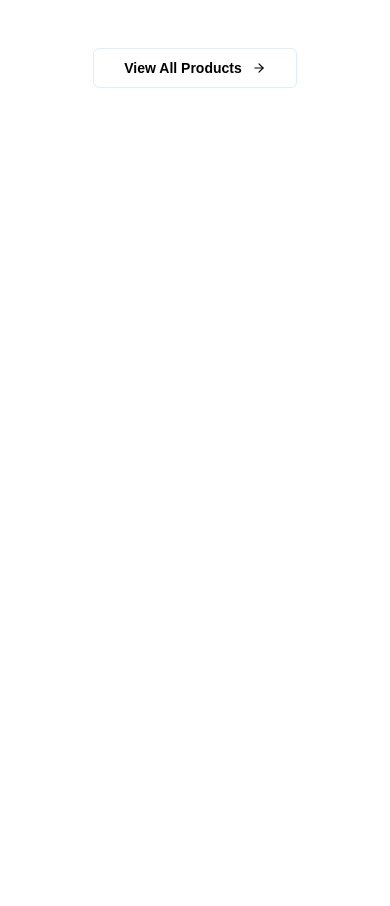
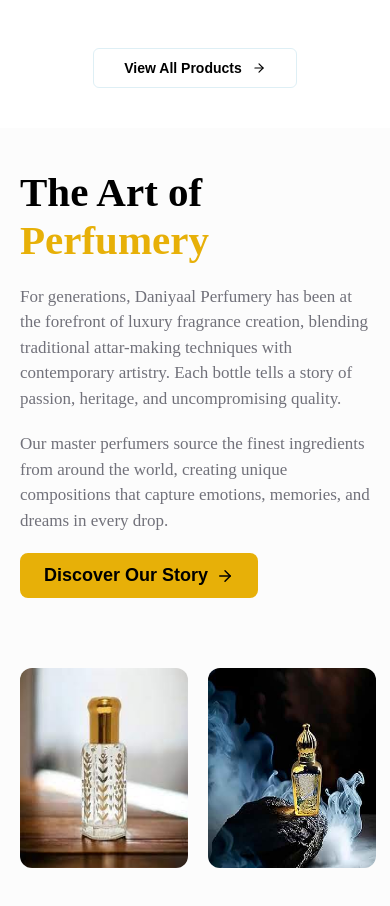
Before and after one commit to pinnateai-2025/daniyaal-ui, a React (Create React App) app: page / in a window 390 px wide. Shown: the part 2970-3876 px from the top of the page. Before the commit the page ends 3098 px from the top, so only its background shows below. Built offline with nearby package versions, Linux system fonts and the light colour scheme.

Commit message:
Added OurStory

```diff
--- /dev/null
+++ b/src/components/OurStory/OurStory.css
@@ -0,0 +1,191 @@
+.ourstory-section {
+    padding: 60px 80px;
+    background-color: #F4F4F54C;
+}
+
+[data-theme="dark"] .ourstory-section {
+    background-color: #27272A;
+}
+
+.ourstory-container {
+    display: flex;
+    justify-content: space-between;
+    gap: 50px;
+    flex-wrap: wrap;
+}
+
+.ourstory-text {
+    flex: 1;
+    min-width: 300px;
+    font-family: playfair display, serif;
+}
+
+.ourstory-title {
+    font-size: 50px;
+    font-weight: 700;
+    color: var(--text-color);
+    margin-bottom: 20px;
+}
+
+.ourstory-title span {
+    color: #e7b008;
+}
+
+.ourstory-desc {
+    font-size: 20px;
+    color: #71717A;
+    line-height: 1.5;
+    margin-bottom: 20px;
+}
+
+.ourstory-btn {
+    background-color: #e7b008;
+    color: #000;
+    font-size: 14px;
+    font-weight: 600;
+    border: none;
+    padding: 10px 20px;
+    border-radius: 8px;
+    cursor: pointer;
+    display: inline-flex;
+    align-items: center;
+    gap: 8px;
+    transition: all 0.3s ease;
+}
+
+.ourstory-icon {
+    font-size: 16px;
+    color: #000;
+}
+
+.ourstory-btn:hover .ourstory-icon {
+    transform: translateX(5px);
+}
+
+.ourstory-image {
+    display: flex;
+    gap: 20px;
+}
+
+.ourstory-image img {
+    width: 100%;
+    max-width: 300px;
+    height: 250px;
+    border-radius: 12px;
+    transition: transform 0.4s ease;
+}
+
+.ourstory-image img:hover {
+    transform: translateY(-3px);
+}
+
+.ourstory-image2 {
+    margin-top: 50px;
+}
+
+@media (max-width: 1024px) {
+    .ourstory-title {
+        font-size: 54px;
+    }
+
+    .ourstory-desc {
+        font-size: 24px;
+    }
+
+    .ourstory-btn {
+        font-size: 18px;
+        padding: 12px 24px;
+    }
+
+    .ourstory-icon {
+        font-size: 18px;
+    }
+
+    .ourstory-image img {
+        max-width: 100%;
+        height: 350px;
+    }
+
+    .ourstory-image2 {
+        margin-top: 0px;
+    }
+}
+
+@media (max-width: 800px) {
+   .ourstory-image img {
+        max-width: 50%;
+    }
+}
+
+@media (max-width: 768px) {
+    .ourstory-section {
+        padding: 40px 20px;
+    }
+
+    .ourstory-container {
+        flex-direction: column;
+        text-align: left;
+    }
+
+    .ourstory-image img {
+        max-width: 50%;
+        margin-top: 20px;
+    }
+}
+
+@media (max-width: 500px) {
+    .ourstory-title {
+        font-size: 46px;
+    }
+
+    .ourstory-desc {
+        font-size: 18px;
+    }
+
+    .ourstory-image img {
+        max-width: 48%;
+    }
+}
+
+@media (max-width: 425px) {
+    .ourstory-title {
+        font-size: 41px;
+    }
+
+    .ourstory-desc {
+        font-size: 17px;
+    }
+
+    .ourstory-image img {
+        height: 200px;
+    }
+}
+
+@media (max-width: 375px) {
+    .ourstory-title {
+        font-size: 36px;
+    }
+
+    .ourstory-desc {
+        font-size: 16px;
+    }
+
+    .ourstory-image img {
+        margin-top: 0px;
+    }
+}
+
+@media (max-width: 375px) {
+    .ourstory-title {
+        font-size: 31px;
+    }
+
+    .ourstory-desc {
+        font-size: 15px;
+    }
+
+    .ourstory-image img {
+        max-width: 45%;
+        height: 150px;
+    }
+}
--- /dev/null
+++ b/src/components/OurStory/OurStory.js
@@ -0,0 +1,39 @@
+import "./OurStory.css";
+import { FiArrowRight } from "react-icons/fi";
+import perfumeImg1 from "../../assets/perfume1.jfif";
+import perfumeImg2 from "../../assets/perfume4.jpg";
+
+const OurStory = () => {
+    return (
+        <section className="ourstory-section">
+            <div className="ourstory-container">
+                <div className="ourstory-text">
+                    <h2 className="ourstory-title">
+                        The Art of <span>Perfumery</span>
+                    </h2>
+                    <p className="ourstory-desc">
+                        For generations, Daniyaal Perfumery has been at the forefront of
+                        luxury fragrance creation, blending traditional attar-making
+                        techniques with contemporary artistry. Each bottle tells a story of
+                        passion, heritage, and uncompromising quality.
+                    </p>
+                    <p className="ourstory-desc">
+                        Our master perfumers source the finest ingredients from around the
+                        world, creating unique compositions that capture emotions, memories,
+                        and dreams in every drop.
+                    </p>
+                    <button className="ourstory-btn">
+                        Discover Our Story <FiArrowRight className="ourstory-icon" />
+                    </button>
+                </div>
+
+                <div className="ourstory-image">
+                    <img src={perfumeImg1} alt="Premium Perfume" />
+                    <img src={perfumeImg2} alt="Premium Perfume" className="ourstory-image2" />
+                </div>
+            </div>
+        </section>
+    );
+};
+
+export default OurStory;
--- a/src/pages/Home.js
+++ b/src/pages/Home.js
@@ -1,6 +1,7 @@
 import FragranceCollection from "../components/FragranceCollection/FragranceCollection";
 import HeroSection from "../components/HeroSection/HeroSection";
 import Navbar from "../components/Navbar/Navbar";
+import OurStory from "../components/OurStory/OurStory";
 
 const Home = () => {
     return (
@@ -8,7 +9,7 @@ const Home = () => {
             <Navbar />
             <HeroSection />
             <FragranceCollection />
-            {/* <OurStory /> */}
+            <OurStory />
             {/* <StayInLoop /> */}
             {/* <Footer /> */}
         </>
```
